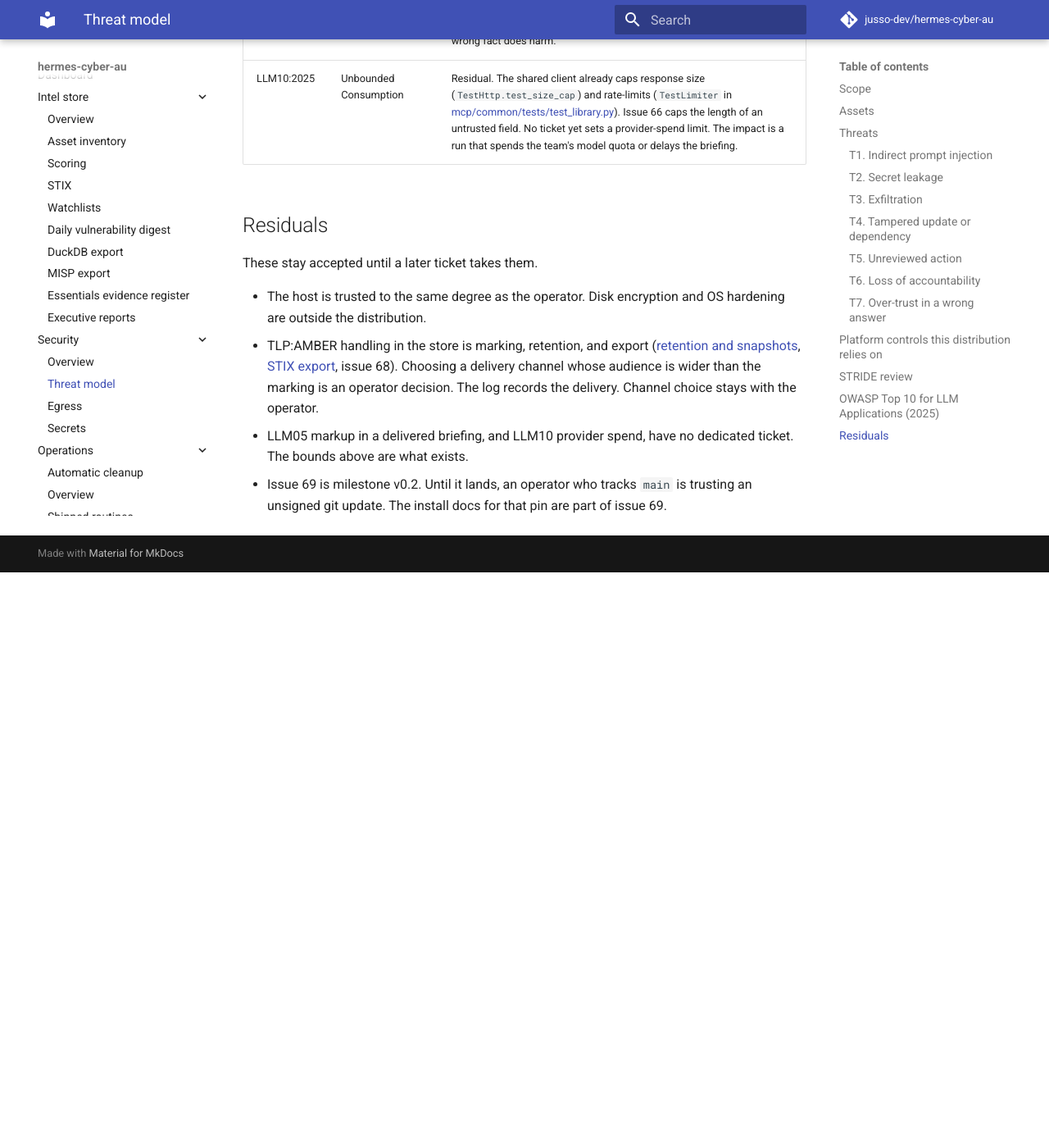
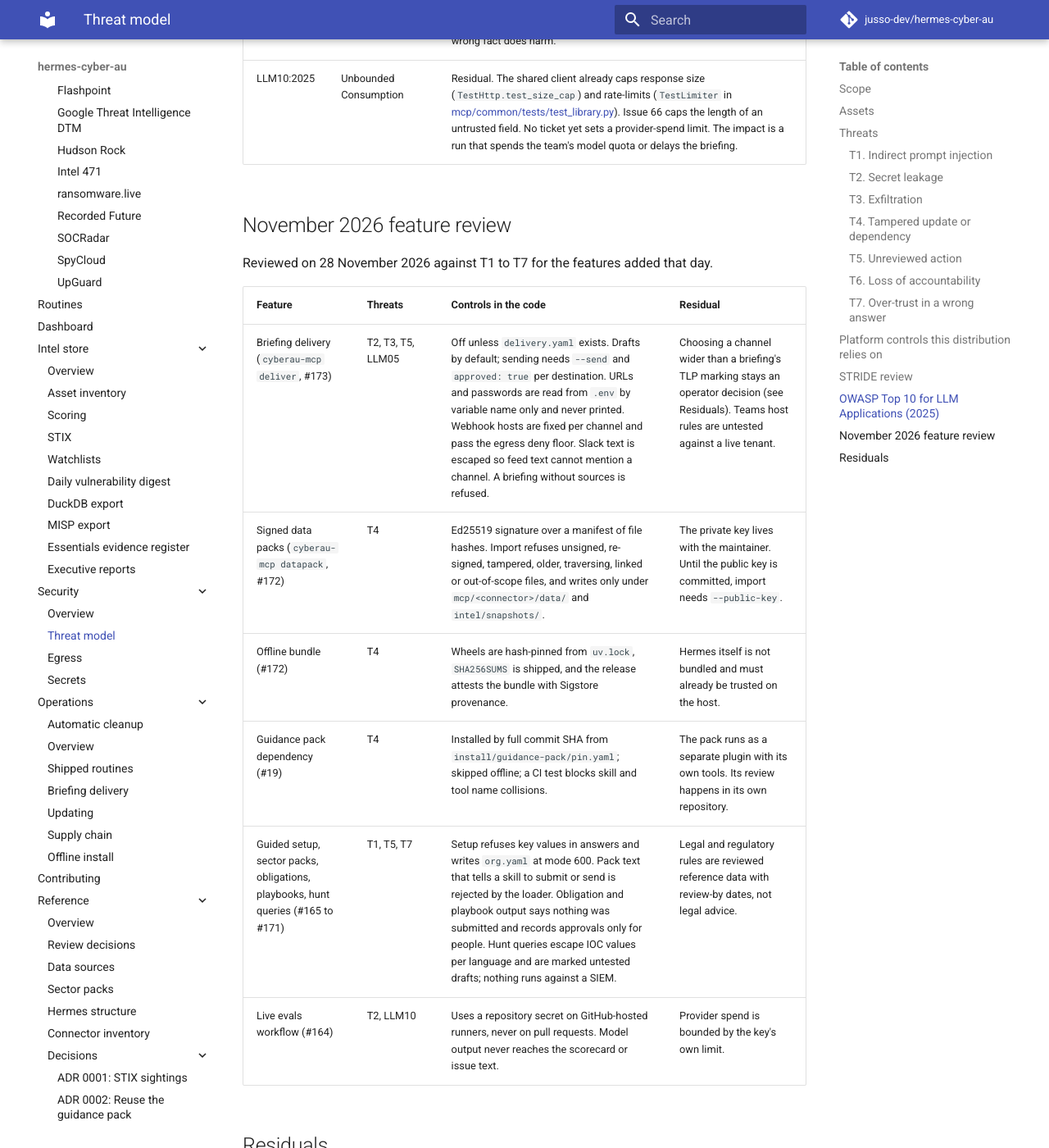
Before and after one commit to jusso-dev/hermes-cyber-au, an MkDocs documentation site: the page built from docs/security/threat-model.md, in a window 1280 px wide and 1400 px high, scrolled down 9912 px. Shown: the whole window at 82% size. Built offline with MkDocs 1.6.1 and Material for MkDocs 9.7.7, drawn with Linux system fonts in a browser that asks for light colours; comment, search, counter and statistics services are not loaded; before the commit the page ends 10610 px from its top, so only the background shows below that.

Commit message:
docs(security): review the November 2026 features against the threat model
Covers briefing delivery, signed data packs, the offline bundle, the guidance
pack dependency, setup and sector packs, obligations, playbooks, hunt queries
and live evals, with the controls in code and what stays residual.

Co-Authored-By: Claude Opus 5.5 <noreply@anthropic.com>

```diff
--- a/docs/security/threat-model.md
+++ b/docs/security/threat-model.md
@@ -178,6 +178,19 @@ These are Hermes v0.22.2 controls. The distribution uses them as they ship. Each
 | LLM09:2025 | Misinformation | T7. Issue 44, with the ISM, NDB, and SOCI skills as the workflows where a wrong fact does harm. |
 | LLM10:2025 | Unbounded Consumption | Residual. The shared client already caps response size (`TestHttp.test_size_cap`) and rate-limits (`TestLimiter` in [mcp/common/tests/test_library.py](https://github.com/jusso-dev/hermes-cyber-au/blob/main/mcp/common/tests/test_library.py)). Issue 66 caps the length of an untrusted field. No ticket yet sets a provider-spend limit. The impact is a run that spends the team's model quota or delays the briefing. |
 
+## November 2026 feature review
+
+Reviewed on 28 November 2026 against T1 to T7 for the features added that day.
+
+| Feature | Threats | Controls in the code | Residual |
+|---|---|---|---|
+| Briefing delivery (`cyberau-mcp deliver`, #173) | T2, T3, T5, LLM05 | Off unless `delivery.yaml` exists. Drafts by default; sending needs `--send` and `approved: true` per destination. URLs and passwords are read from `.env` by variable name only and never printed. Webhook hosts are fixed per channel and pass the egress deny floor. Slack text is escaped so feed text cannot mention a channel. A briefing without sources is refused. | Choosing a channel wider than a briefing's TLP marking stays an operator decision (see Residuals). Teams host rules are untested against a live tenant. |
+| Signed data packs (`cyberau-mcp datapack`, #172) | T4 | Ed25519 signature over a manifest of file hashes. Import refuses unsigned, re-signed, tampered, older, traversing, linked or out-of-scope files, and writes only under `mcp/<connector>/data/` and `intel/snapshots/`. | The private key lives with the maintainer. Until the public key is committed, import needs `--public-key`. |
+| Offline bundle (#172) | T4 | Wheels are hash-pinned from `uv.lock`, `SHA256SUMS` is shipped, and the release attests the bundle with Sigstore provenance. | Hermes itself is not bundled and must already be trusted on the host. |
+| Guidance pack dependency (#19) | T4 | Installed by full commit SHA from `install/guidance-pack/pin.yaml`; skipped offline; a CI test blocks skill and tool name collisions. | The pack runs as a separate plugin with its own tools. Its review happens in its own repository. |
+| Guided setup, sector packs, obligations, playbooks, hunt queries (#165 to #171) | T1, T5, T7 | Setup refuses key values in answers and writes `org.yaml` at mode 600. Pack text that tells a skill to submit or send is rejected by the loader. Obligation and playbook output says nothing was submitted and records approvals only for people. Hunt queries escape IOC values per language and are marked untested drafts; nothing runs against a SIEM. | Legal and regulatory rules are reviewed reference data with review-by dates, not legal advice. |
+| Live evals workflow (#164) | T2, LLM10 | Uses a repository secret on GitHub-hosted runners, never on pull requests. Model output never reaches the scorecard or issue text. | Provider spend is bounded by the key's own limit. |
+
 ## Residuals
 
 These stay accepted until a later ticket takes them.
```
